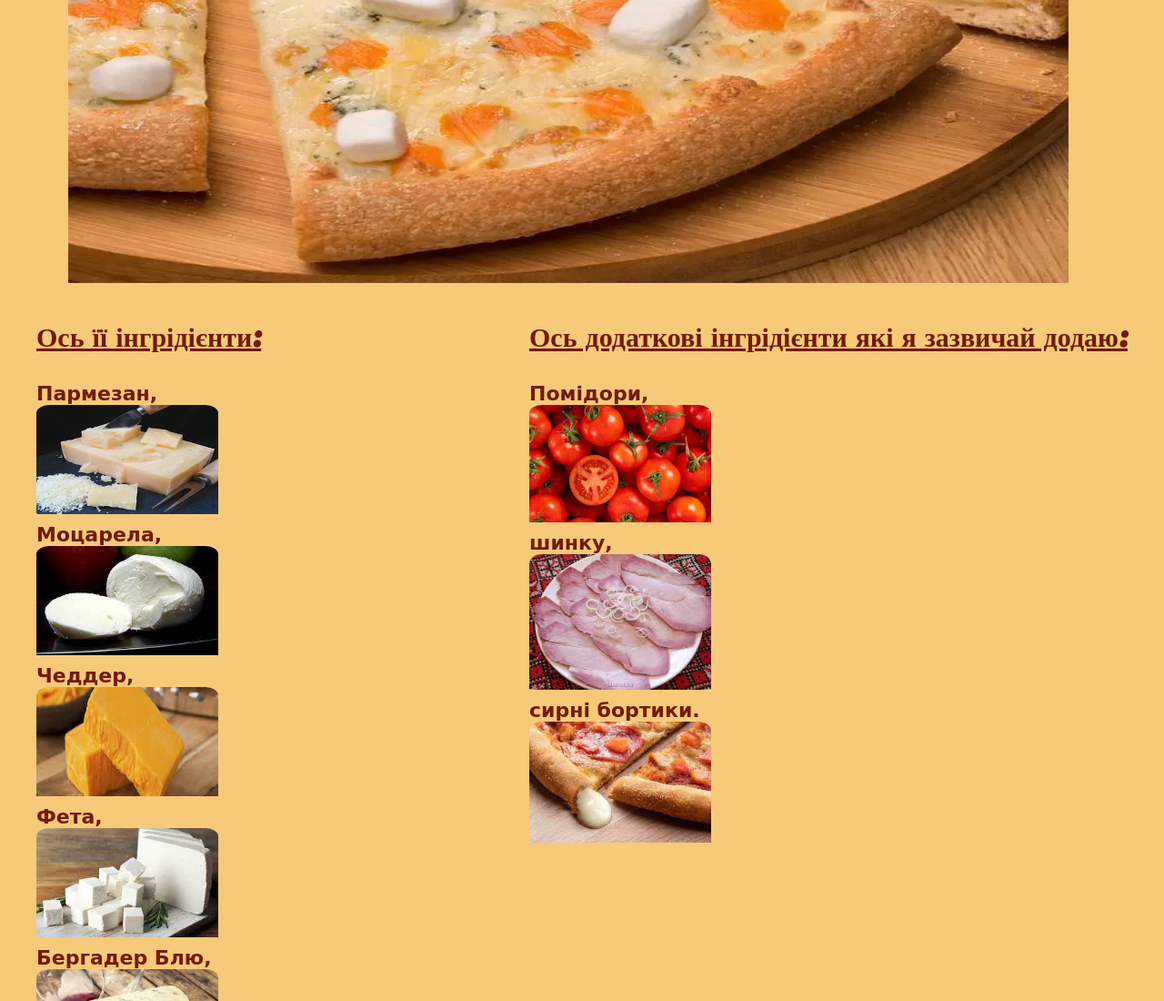
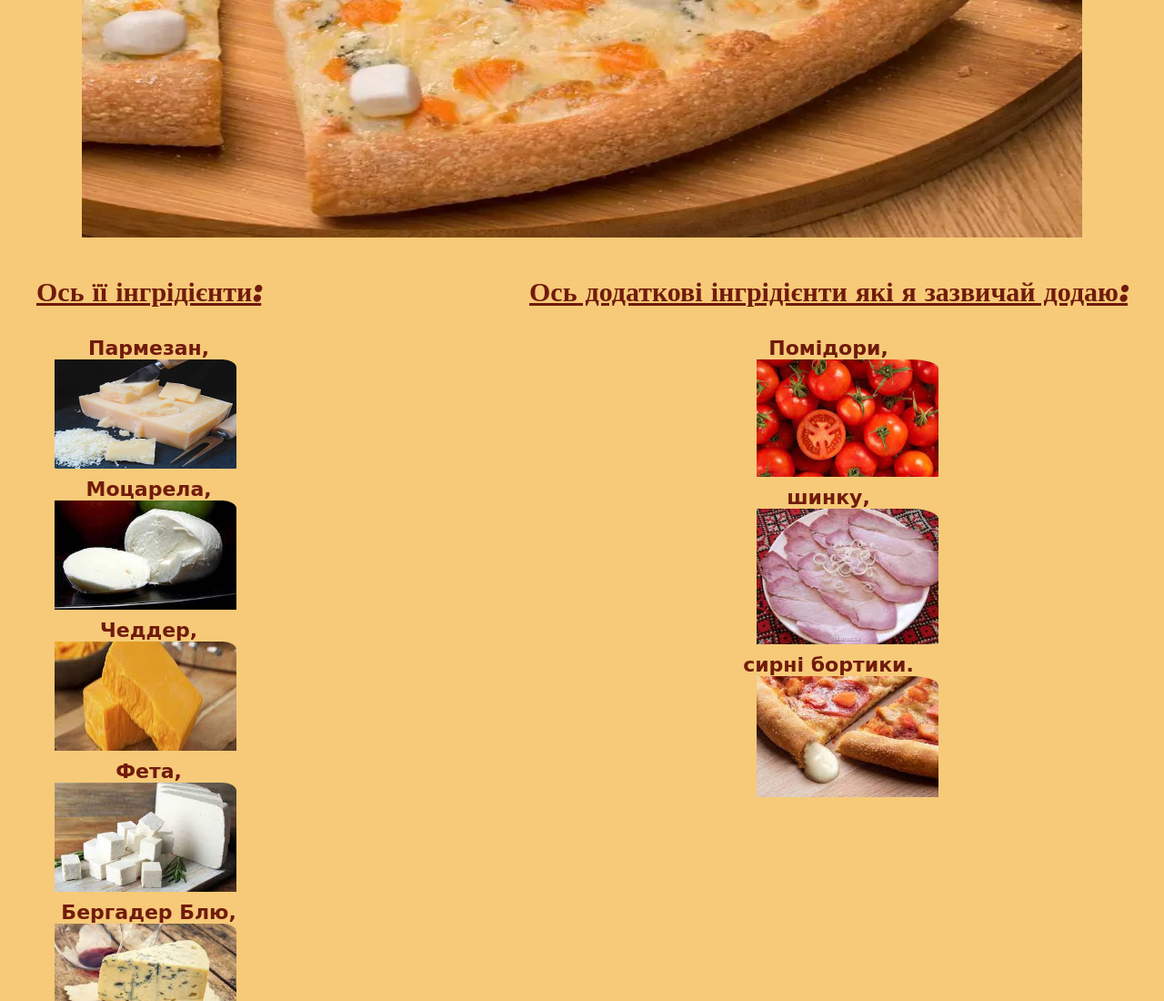
Before and after one commit to Ace-CoLd-HOoDy/Pizza, a plain HTML site: page index.html in a window 1280 px wide. Shown: the part 2417-3517 px from the top of the page at 91% size. Drawn offline with Linux system fonts and the light colour scheme; a web font is replaced by a local one.

Commit message:
Доробив помилки

```diff
--- a/index.html
+++ b/index.html
@@ -100,10 +100,11 @@
                 <img src="Images/piat-syrov-300dpi-min.webp" alt="5 сирів" class="pizza-img">
                 <div class="pizza-ingredients">
                     <div class="pizza-main_ingredients">
-                        <h2 class="pizza-ingredients-title">Ось її інгрідієнти:</h2>
+                        <h3 class="pizza-ingredients-title">Ось її інгрідієнти:</h2>
                         <ul class="pizza-list">
                             <li class="pizza-item">Пармезан,
-                                <img src="Images/syr-parmezan-kupit.jpg" alt="Пармезан" class="pizza-main_ingredients_img">
+                                <img src="Images/syr-parmezan-kupit.jpg" alt="Пармезан"
+                                    class="pizza-main_ingredients_img">
                             </li>
                             <li class="pizza-item">Моцарела,
                                 <img src="Images/Моццарела.jpg" alt="Моцарела" class="pizza-main_ingredients_img">
@@ -123,7 +124,7 @@
                         </ul>
                     </div>
                     <div class="pizza-other_ingredients">
-                        <h2 class="pizza-ingredients-title">Ось додаткові інгрідієнти які я зазвичай додаю:
+                        <h3 class="pizza-ingredients-title">Ось додаткові інгрідієнти які я зазвичай додаю:
                         </h2>
                         <ul class="pizza-list">
                             <li class="pizza-item">Помідори,
@@ -139,7 +140,7 @@
                     </div>
                 </div>
                 <p class="pizza-text">Справжня насолода для всіх сироманів!
-                    Цілих 5 сирів в одній піці:
+                    Цілих 5 сирів в одній піці: </p>
                 <ul class="pizza-list-nasoloda">
                     <li class="pizza-item-nasoloda">Ніжний вершковий сир,</li>
                     <li class="pizza-item-nasoloda">Витриманий пармезан,</li>
@@ -148,7 +149,6 @@
                     <li class="pizza-item-nasoloda">І білосніжна моцарела на вершковій основі.</li>
                     Традиційно подається з ягідним соусом.
                 </ul>
-                </p>
             </div>
         </section>
     </main>
--- a/style.css
+++ b/style.css
@@ -157,10 +157,14 @@ header {
     background-color: rgb(246, 202, 120);
     padding: 30px 0;
 }
-.pizza-title{
+
+.pizza-container {
+    text-align: center;
+}
+
+.pizza-title {
     color: rgb(113, 27, 12);
     font-size: 40px;
-        padding-top: 50px;
     text-align: center;
     font-family: 'Lemon', serif;
     text-decoration: underline;
@@ -174,7 +178,6 @@ header {
 
 .pizza-ingredients-title {
     text-decoration: underline;
-    text-align: left;
     font-family: 'Lemon', serif;
     font-size: 30px;
     color: rgb(113, 27, 12);
@@ -189,7 +192,8 @@ header {
     flex-direction: column;
     display: flex;
 }
-.pizza-item{
+
+.pizza-item {
     flex-direction: column;
     display: flex;
 }
@@ -205,6 +209,7 @@ header {
     height: 120px;
     border-radius: 7%;
     padding-bottom: 10px;
+    padding-left: 20px;
 }
 
 .pizza-other_ingredients_img {
@@ -212,6 +217,7 @@ header {
     height: 110;
     border-radius: 7%;
     padding-bottom: 10px;
+    padding-left: 250px;
 }
 
 .pizza-text {
```
Lines whose indentation alone changed are shown as unchanged.
